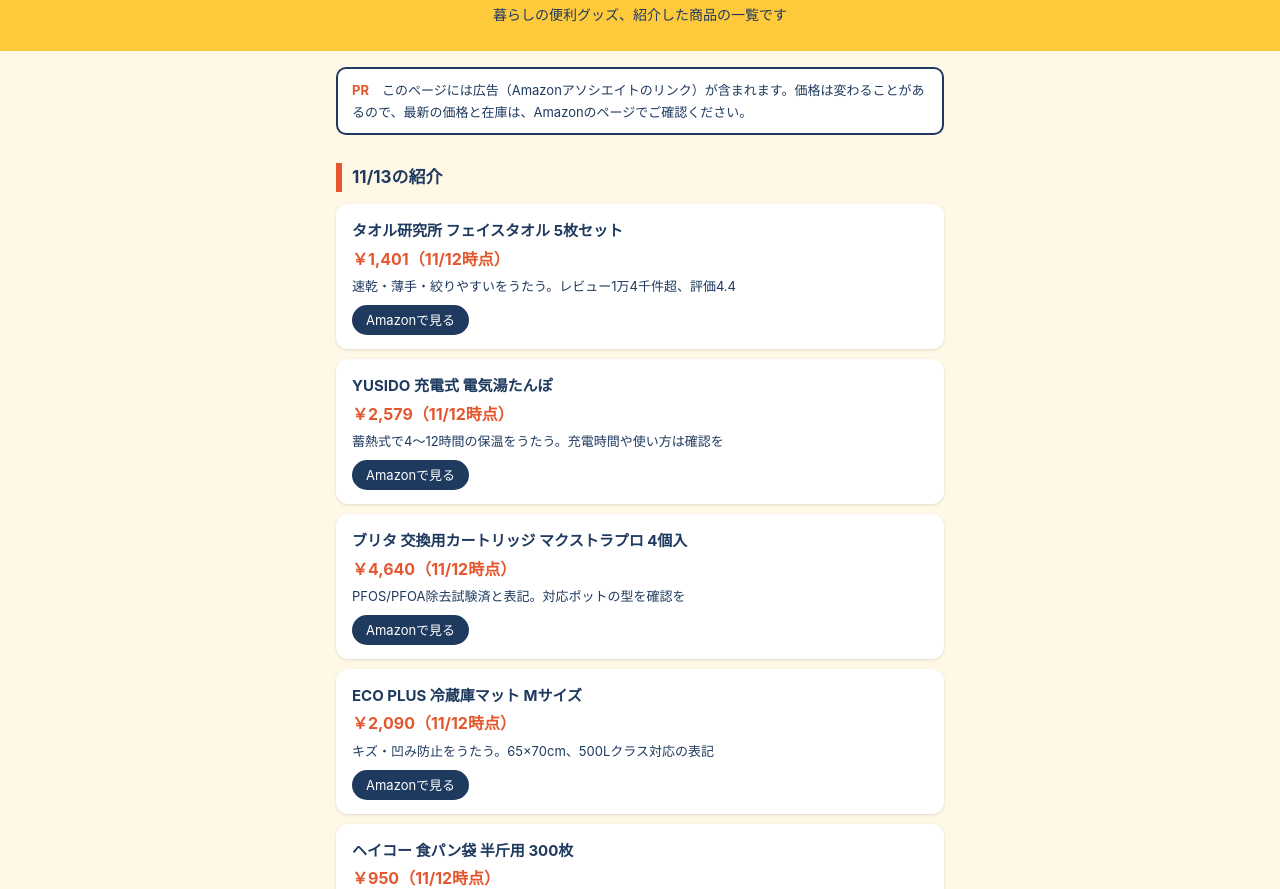
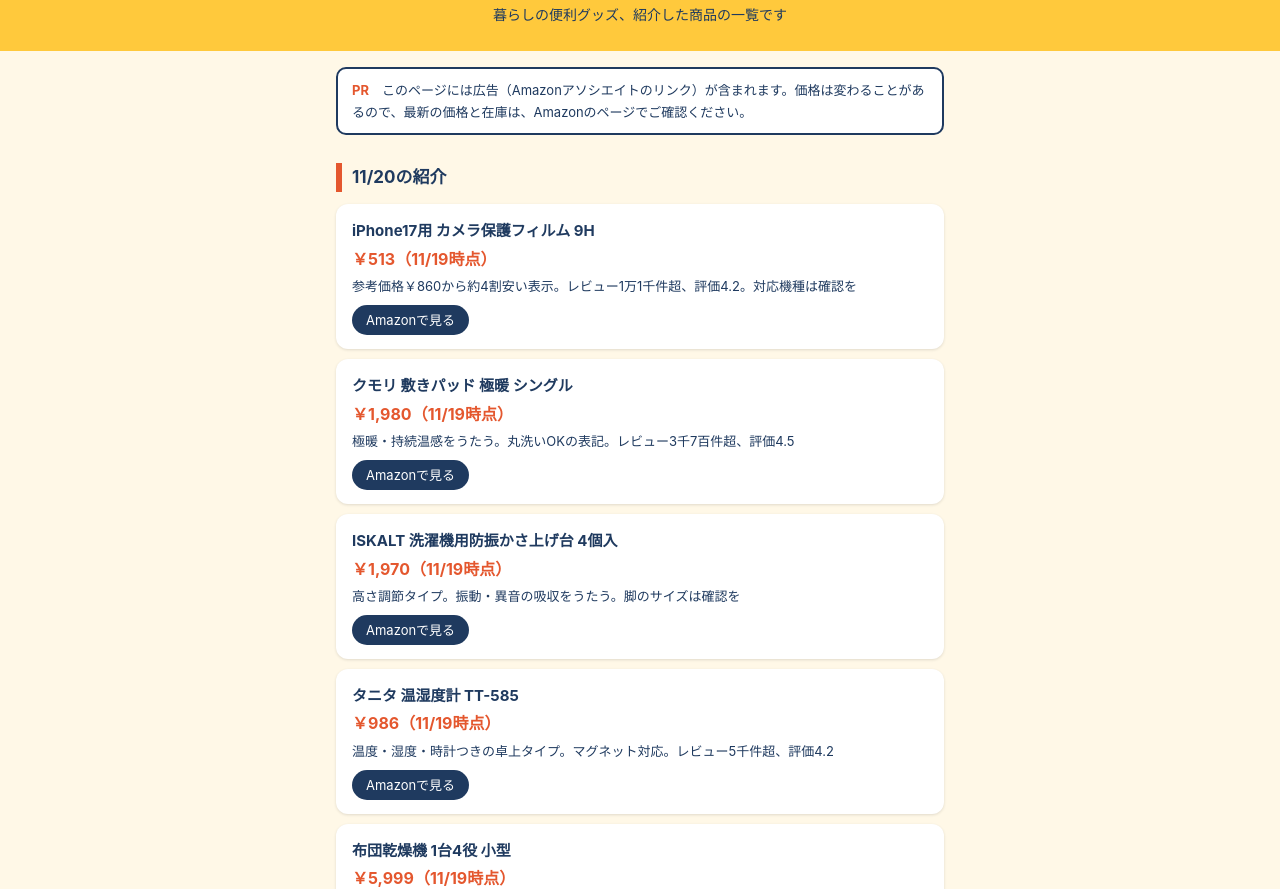
Before and after one commit to katteyokatta-benri/benricho-images, a plain HTML site: page index.html in a window 1280 px wide. Shown: the part 64-953 px from the top of the page. Drawn offline with Linux system fonts and the light colour scheme.

Commit message:
リンク先ページを更新

```diff
--- a/index.html
+++ b/index.html
@@ -25,6 +25,12 @@ footer{font-size:12px;padding:8px 16px 40px;max-width:640px;margin:0 auto}
 <header><h1>買ってよかった便利帳</h1><p>暮らしの便利グッズ、紹介した商品の一覧です</p></header>
 <main>
 <div class="pr"><b>PR</b>　このページには広告（Amazonアソシエイトのリンク）が含まれます。価格は変わることがあるので、最新の価格と在庫は、Amazonのページでご確認ください。</div>
+<h2>11/20の紹介</h2>
+<a class="item" href="https://www.amazon.co.jp/dp/B0FNKH3ZZS?tag=oubu-22" target="_blank" rel="sponsored noopener"><div class="n">iPhone17用 カメラ保護フィルム 9H</div><div class="p">￥513（11/19時点）</div><div class="d">参考価格￥860から約4割安い表示。レビュー1万1千件超、評価4.2。対応機種は確認を</div><span class="go">Amazonで見る</span></a>
+<a class="item" href="https://www.amazon.co.jp/dp/B0B5RDKT4C?tag=oubu-22" target="_blank" rel="sponsored noopener"><div class="n">クモリ 敷きパッド 極暖 シングル</div><div class="p">￥1,980（11/19時点）</div><div class="d">極暖・持続温感をうたう。丸洗いOKの表記。レビュー3千7百件超、評価4.5</div><span class="go">Amazonで見る</span></a>
+<a class="item" href="https://www.amazon.co.jp/dp/B0CTJLRR39?tag=oubu-22" target="_blank" rel="sponsored noopener"><div class="n">ISKALT 洗濯機用防振かさ上げ台 4個入</div><div class="p">￥1,970（11/19時点）</div><div class="d">高さ調節タイプ。振動・異音の吸収をうたう。脚のサイズは確認を</div><span class="go">Amazonで見る</span></a>
+<a class="item" href="https://www.amazon.co.jp/dp/B081ZW3X48?tag=oubu-22" target="_blank" rel="sponsored noopener"><div class="n">タニタ 温湿度計 TT-585</div><div class="p">￥986（11/19時点）</div><div class="d">温度・湿度・時計つきの卓上タイプ。マグネット対応。レビュー5千件超、評価4.2</div><span class="go">Amazonで見る</span></a>
+<a class="item" href="https://www.amazon.co.jp/dp/B0GF86JSRR?tag=oubu-22" target="_blank" rel="sponsored noopener"><div class="n">布団乾燥機 1台4役 小型</div><div class="p">￥5,999（11/19時点）</div><div class="d">小型軽量をうたう。冬の布団あたためと部屋干しの表記。レビュー4百件超、評価4.6</div><span class="go">Amazonで見る</span></a>
 <h2>11/13の紹介</h2>
 <a class="item" href="https://www.amazon.co.jp/dp/B08WP8TZ42?tag=oubu-22" target="_blank" rel="sponsored noopener"><div class="n">タオル研究所 フェイスタオル 5枚セット</div><div class="p">￥1,401（11/12時点）</div><div class="d">速乾・薄手・絞りやすいをうたう。レビュー1万4千件超、評価4.4</div><span class="go">Amazonで見る</span></a>
 <a class="item" href="https://www.amazon.co.jp/dp/B0DDNVZNQH?tag=oubu-22" target="_blank" rel="sponsored noopener"><div class="n">YUSIDO 充電式 電気湯たんぽ</div><div class="p">￥2,579（11/12時点）</div><div class="d">蓄熱式で4〜12時間の保温をうたう。充電時間や使い方は確認を</div><span class="go">Amazonで見る</span></a>
```
